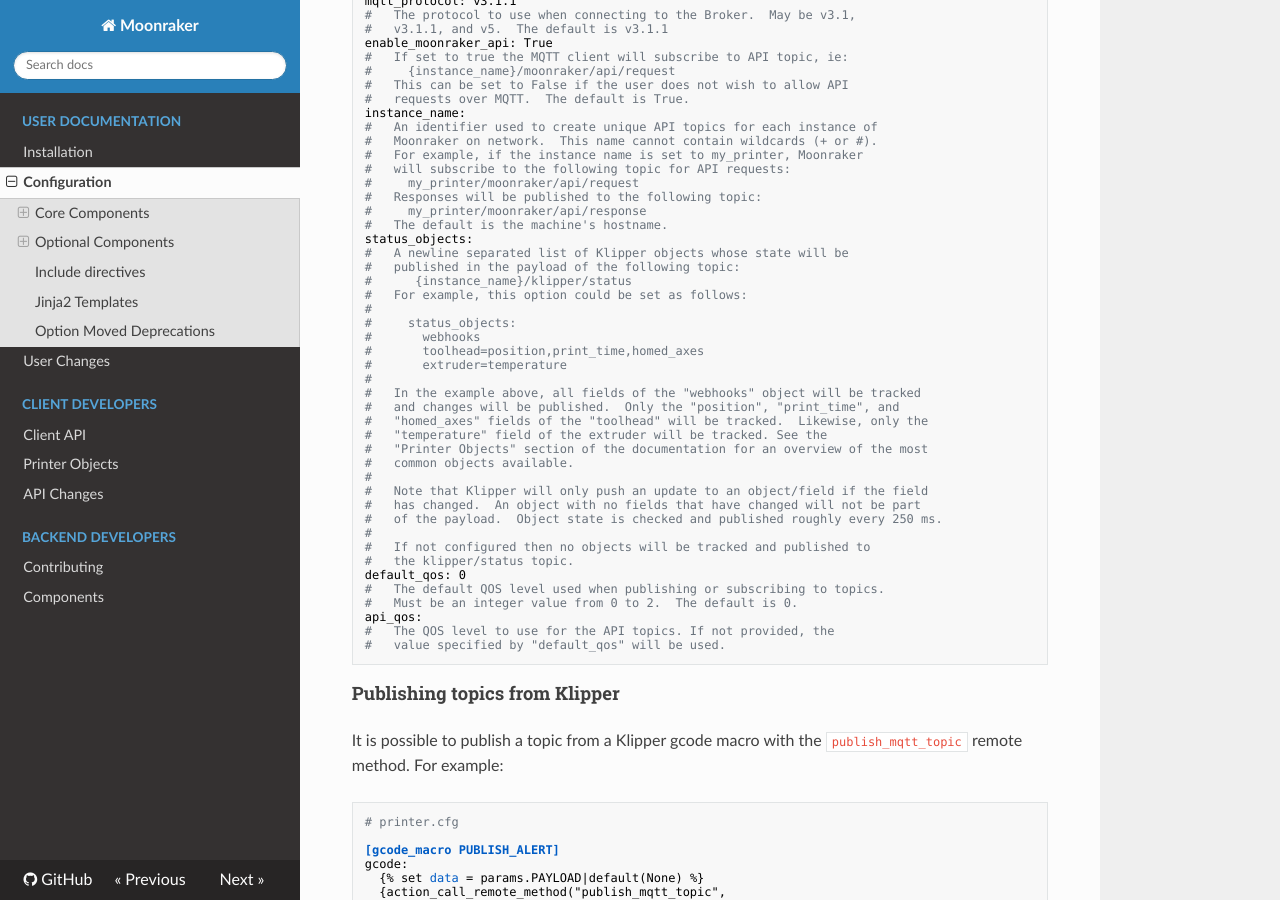
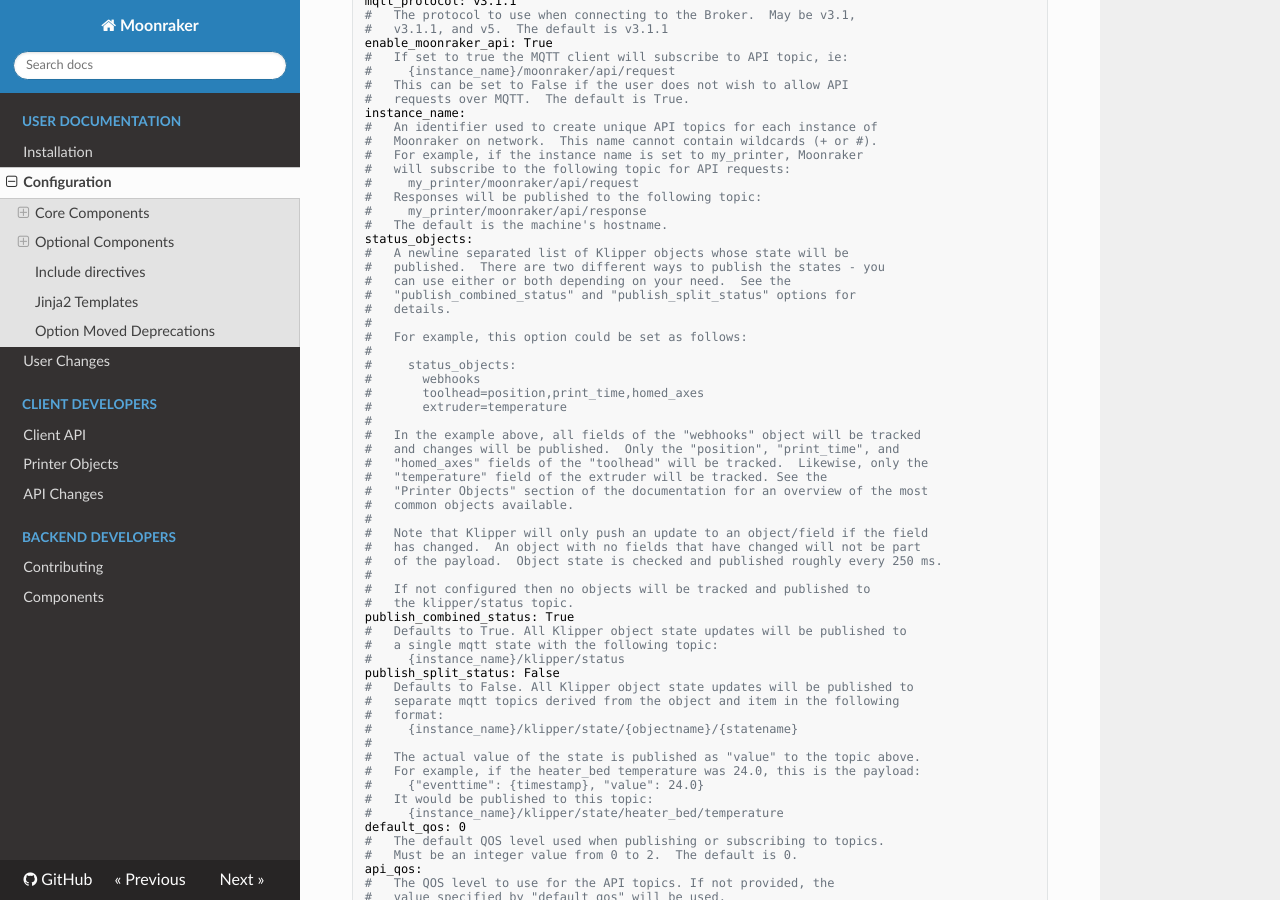
Before and after one commit to Arksine/moonraker, an MkDocs documentation site: the page built from docs/configuration.md, in a window 1280 px wide and 900 px high, scrolled down 24343 px. Built offline with MkDocs 1.6.1, drawn with Linux system fonts in a browser that asks for light colours; nearby versions of some CDN libraries.

Commit message:
mqtt: add option to publish states to individual mqtt topics
This change allows the user to choose the strategy for publishing
klipper states to MQTT.  The original strategy where all state
updates are published to a common topic is still the default, but
can be turned off using the "publish_combined_status" config option.

The newly added strategy is publishing individual state updates to
separate mqtt topics.  It is disabled by default, and can be enabled
with the "publish_split_status" config option.

Both strategies can be used together.

Signed-off-by: Matt White <m.w.white@gmail.com>

```diff
--- a/docs/configuration.md
+++ b/docs/configuration.md
@@ -1484,8 +1484,11 @@ instance_name:
 #   The default is the machine's hostname.
 status_objects:
 #   A newline separated list of Klipper objects whose state will be
-#   published in the payload of the following topic:
-#      {instance_name}/klipper/status
+#   published.  There are two different ways to publish the states - you
+#   can use either or both depending on your need.  See the
+#   "publish_combined_status" and "publish_split_status" options for
+#   details.
+#
 #   For example, this option could be set as follows:
 #
 #     status_objects:
@@ -1506,6 +1509,21 @@ status_objects:
 #
 #   If not configured then no objects will be tracked and published to
 #   the klipper/status topic.
+publish_combined_status: True
+#   Defaults to True. All Klipper object state updates will be published to
+#   a single mqtt state with the following topic:
+#     {instance_name}/klipper/status
+publish_split_status: False
+#   Defaults to False. All Klipper object state updates will be published to
+#   separate mqtt topics derived from the object and item in the following
+#   format:
+#     {instance_name}/klipper/state/{objectname}/{statename}
+#
+#   The actual value of the state is published as "value" to the topic above.
+#   For example, if the heater_bed temperature was 24.0, this is the payload:
+#     {"eventtime": {timestamp}, "value": 24.0}
+#   It would be published to this topic:
+#     {instance_name}/klipper/state/heater_bed/temperature
 default_qos: 0
 #   The default QOS level used when publishing or subscribing to topics.
 #   Must be an integer value from 0 to 2.  The default is 0.
```
Also changed, not shown: 1 other file.
